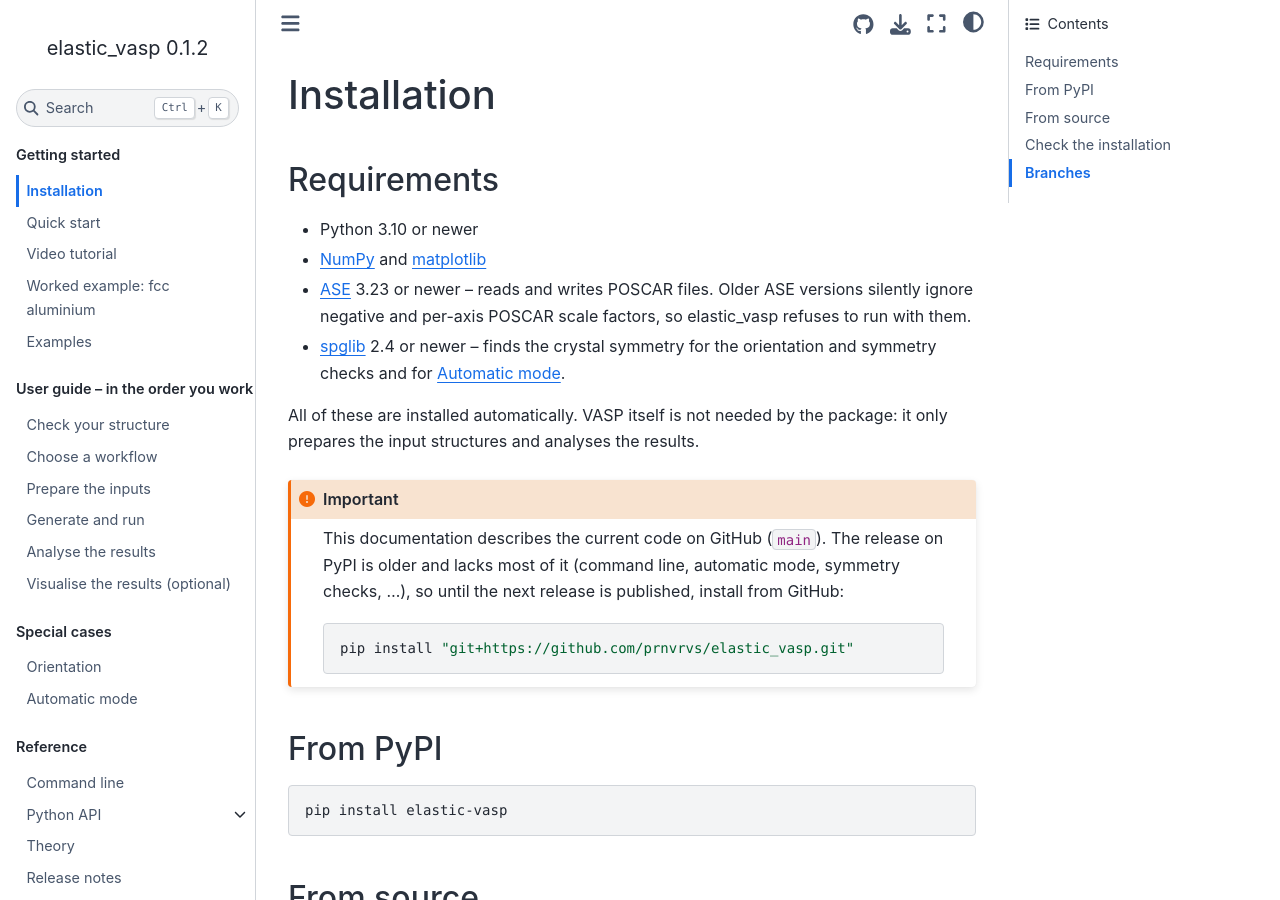
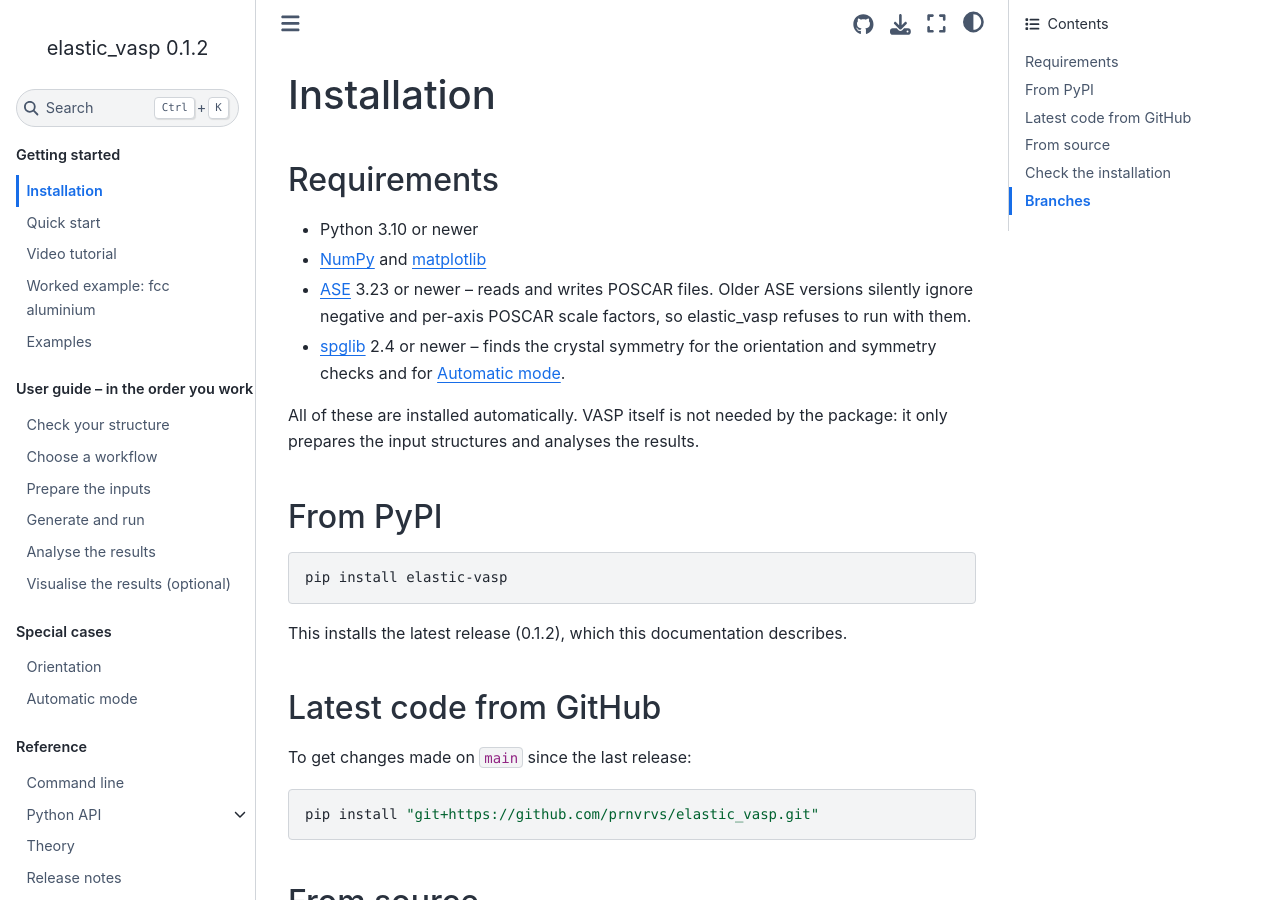
Before and after one commit to prnvrvs/elastic_vasp, a Sphinx documentation site: the page built from docs/installation.rst, in a window 1280 px wide and 900 px high. Built offline with Sphinx 7.4.7 and the Sphinx Book theme 1.1.4, drawn with Linux system fonts in a browser that asks for light colours.

Commit message:
Docs: install from PyPI (0.1.2 is released there)
Co-Authored-By: Claude Opus 5.5 <noreply@anthropic.com>

```diff
--- a/docs/installation.rst
+++ b/docs/installation.rst
@@ -15,22 +15,23 @@ Requirements
 All of these are installed automatically. VASP itself is not needed by the package: it
 only prepares the input structures and analyses the results.
 
-.. important::
-
-   This documentation describes the current code on GitHub (``main``). The release on PyPI
-   is older and lacks most of it (command line, automatic mode, symmetry checks, …), so
-   until the next release is published, install from GitHub:
-
-   .. code-block:: bash
-
-      pip install "git+https://github.com/prnvrvs/elastic_vasp.git"
-
 From PyPI
 ---------
 
 .. code-block:: bash
 
    pip install elastic-vasp
+
+This installs the latest release (0.1.2), which this documentation describes.
+
+Latest code from GitHub
+-----------------------
+
+To get changes made on ``main`` since the last release:
+
+.. code-block:: bash
+
+   pip install "git+https://github.com/prnvrvs/elastic_vasp.git"
 
 From source
 -----------
```
Also changed, not shown: README.md (+2 -2 lines).
